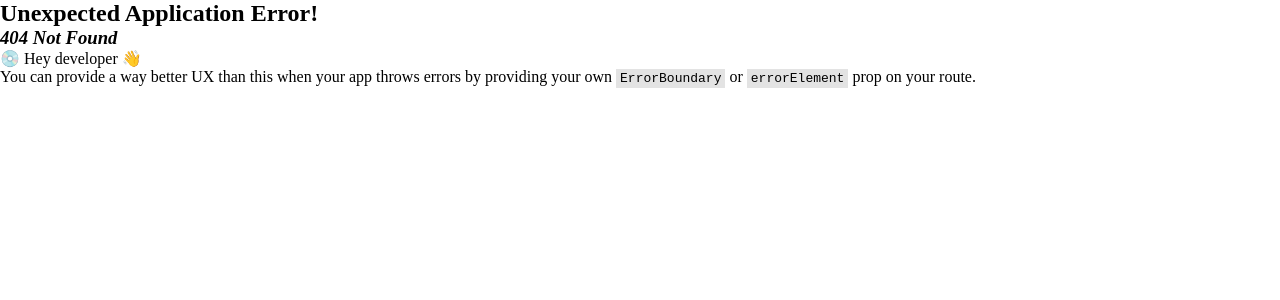
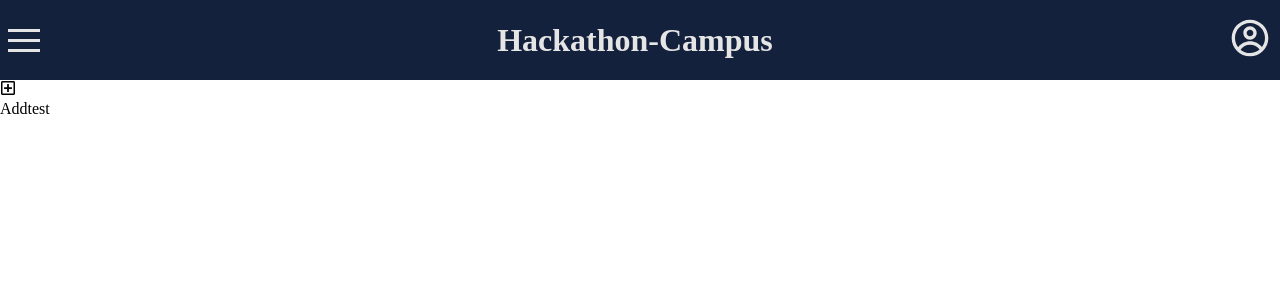
Before and after one commit to eLQeR/Hackaton-Campus, a React (Vite) app in the folder frontend/: page /tests in a window 1280 px wide. Before the commit this address had no page. Shown: the top 300 px of the page. Built offline with nearby package versions, Linux system fonts and the light colour scheme.

Commit message:
Added test page for teachers

```diff
--- a/frontend/src/App.jsx
+++ b/frontend/src/App.jsx
@@ -4,7 +4,7 @@
 import SignIn from './pages/SignIn'
 import GroupListPage from './pages/teacher/GroupListPage'
 import StudentListPage from './pages/teacher/StudentListPage'
-import Profile from './pages/Profile'
+import TestsPage from './pages/teacher/TestsPage'
 
 const router = createBrowserRouter([
     {
@@ -27,8 +27,8 @@
                 element: <StudentListPage />,
             },
             {
-                path: '/profile',
-                element: <Profile />,
+                path: '/tests',
+                element: <TestsPage />,
             },
         ],
     },
--- a/frontend/src/components/Header/Header.jsx
+++ b/frontend/src/components/Header/Header.jsx
@@ -1,12 +1,15 @@
 import NavbarButton from './NavbarButton'
 import Title from './Title'
 import ProfileButton from './ProfileButton'
+import { Link } from 'react-router-dom'
 
 const Header = () => {
     return (
         <header>
             <NavbarButton />
-            <Title />
+            <Link to="/">
+                <Title />
+            </Link>
             <ProfileButton />
         </header>
     )
--- a/frontend/src/components/Header/Navbar.jsx
+++ b/frontend/src/components/Header/Navbar.jsx
@@ -4,11 +4,12 @@
 const Navbar = ({ className, onClick }) => {
     return (
         <div className={className}>
-            <div>
-                <Link to="/groups">
-                    <span onClick={onClick}>Список груп</span>
-                </Link>
-            </div>
+            <Link to="/groups">
+                <span onClick={onClick}>Список груп</span>
+            </Link>
+            <Link to="/tests">
+                <span onClick={onClick}>Мої тести</span>
+            </Link>
         </div>
     )
 }
--- a/frontend/src/components/Header/ProfileButton.jsx
+++ b/frontend/src/components/Header/ProfileButton.jsx
@@ -1,12 +1,21 @@
-import { CgProfile } from 'react-icons/cg'
+import { CgProfile, CgLogOut } from 'react-icons/cg'
 import { Link } from 'react-router-dom'
+import { logout } from '../../redux/userSlice/userSlice'
+import { useDispatch, useSelector } from 'react-redux'
 
 const ProfileButton = () => {
+    const dispatch = useDispatch()
+    const { user } = useSelector((state) => state.user)
+
     return (
         <div id={'login-group'}>
-            <Link to="/profile">
-                <CgProfile />
-            </Link>
+            {user ? (
+                <CgLogOut onClick={() => dispatch(logout())} />
+            ) : (
+                <Link to="/login">
+                    <CgProfile />
+                </Link>
+            )}
         </div>
     )
 }
--- a/frontend/src/elements.css
+++ b/frontend/src/elements.css
@@ -1,6 +1,10 @@
 * {
     padding: 0;
     margin: 0;
+    a {
+        text-decoration: none;
+        color: inherit;
+    }
 }
 
 header {
@@ -101,13 +105,13 @@
     justify-content: right;
     margin-right: 10px;
 
-    a > svg {
+    svg {
         height: 5vh;
         width: 5vh;
         color: #e5e5e5;
     }
 
-    a > svg:hover {
+    svg:hover {
         color: #979797;
     }
 }
@@ -140,7 +144,8 @@
     border-bottom-left-radius: 5px;
 }
 
-.groups-table-head, .groups-table-row {
+.groups-table-head,
+.groups-table-row {
     display: grid;
     grid-template-columns: repeat(4, 1fr);
 }
@@ -184,9 +189,8 @@
     > span {
         border-left: 1px solid #14213d;
     }
-    > span:hover{
+    > span:hover {
         background-color: #fca311;
-
     }
 }
 
--- a/frontend/src/pages/Profile.jsx
+++ /dev/null
@@ -1,19 +0,0 @@
-import { useDispatch, useSelector } from 'react-redux'
-import { Navigate } from 'react-router'
-import { logout } from '../redux/userSlice/userSlice'
-
-const Profile = () => {
-    const dispatch = useDispatch()
-    const { user } = useSelector((state) => state.user)
-
-    if (!user) return <Navigate to="/login" />
-
-    return (
-        <div>
-            <div>{user.username}</div>
-            <button onClick={() => dispatch(logout())}>Logout</button>
-        </div>
-    )
-}
-
-export default Profile
--- a/frontend/src/pages/SignIn.jsx
+++ b/frontend/src/pages/SignIn.jsx
@@ -44,7 +44,7 @@
             })
 
             dispatch(signInSuccess({ ...resAuth.data, user: res.data }))
-            navigate('/profile')
+            navigate('/')
         } catch (error) {
             dispatch(signInFailure(error))
         }
@@ -58,7 +58,7 @@
 
     return (
         <section>
-            <form onSubmit={handleFormSubmit} id={"login-form"}>
+            <form onSubmit={handleFormSubmit} id={'login-form'}>
                 <h2>Увійти</h2>
                 <div className={'form-input'}>
                     <label htmlFor="username">Логін</label>
--- a/frontend/src/pages/teacher/TestsPage.jsx
+++ b/frontend/src/pages/teacher/TestsPage.jsx
@@ -0,0 +1,20 @@
+import { useEffect, useState } from 'react'
+import { FaRegPlusSquare } from 'react-icons/fa'
+import { Link } from 'react-router-dom'
+
+const TestsPage = () => {
+    const [tests, setTests] = useState([])
+
+    useEffect(() => {}, [])
+
+    return (
+        <div>
+            <Link to="/create-test">
+                <FaRegPlusSquare />
+            </Link>
+            <div>Addtest</div>
+        </div>
+    )
+}
+
+export default TestsPage
```
